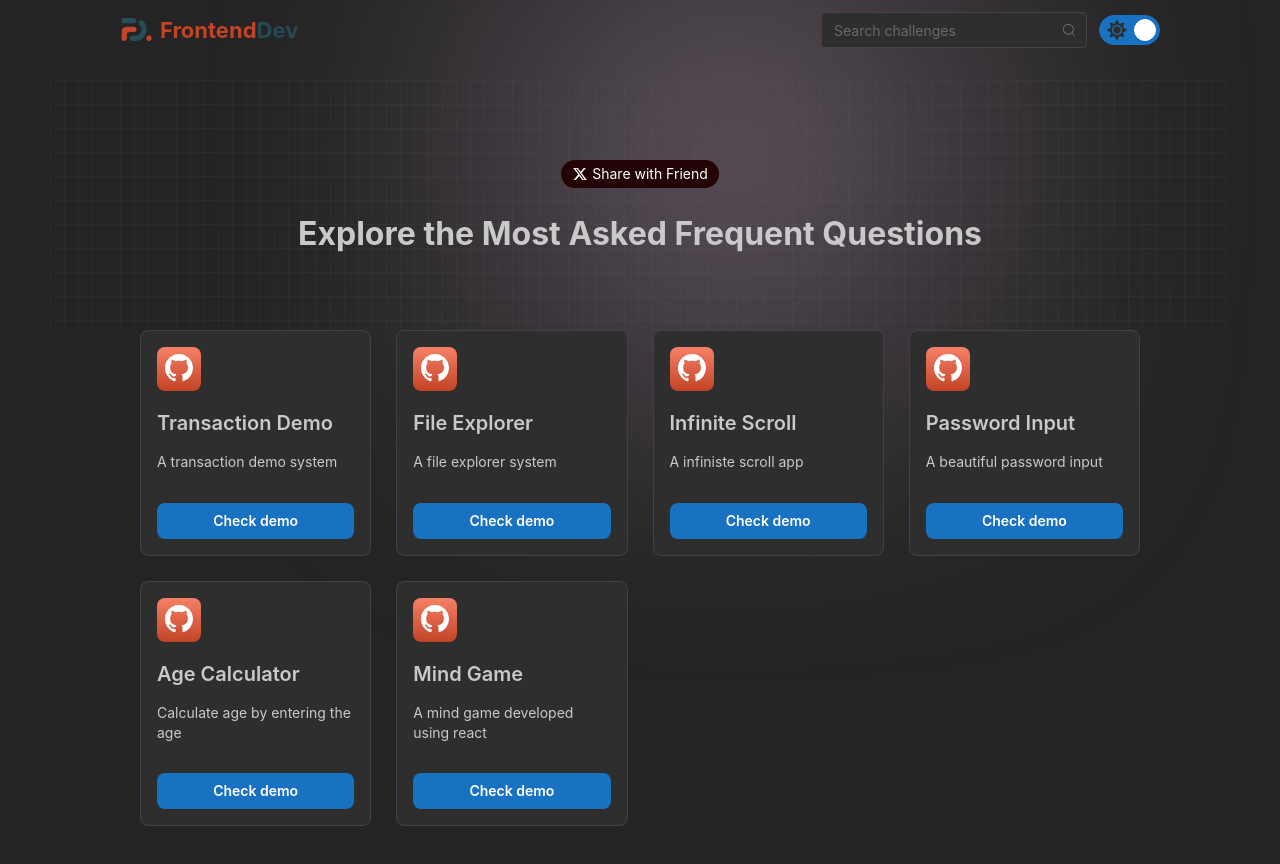
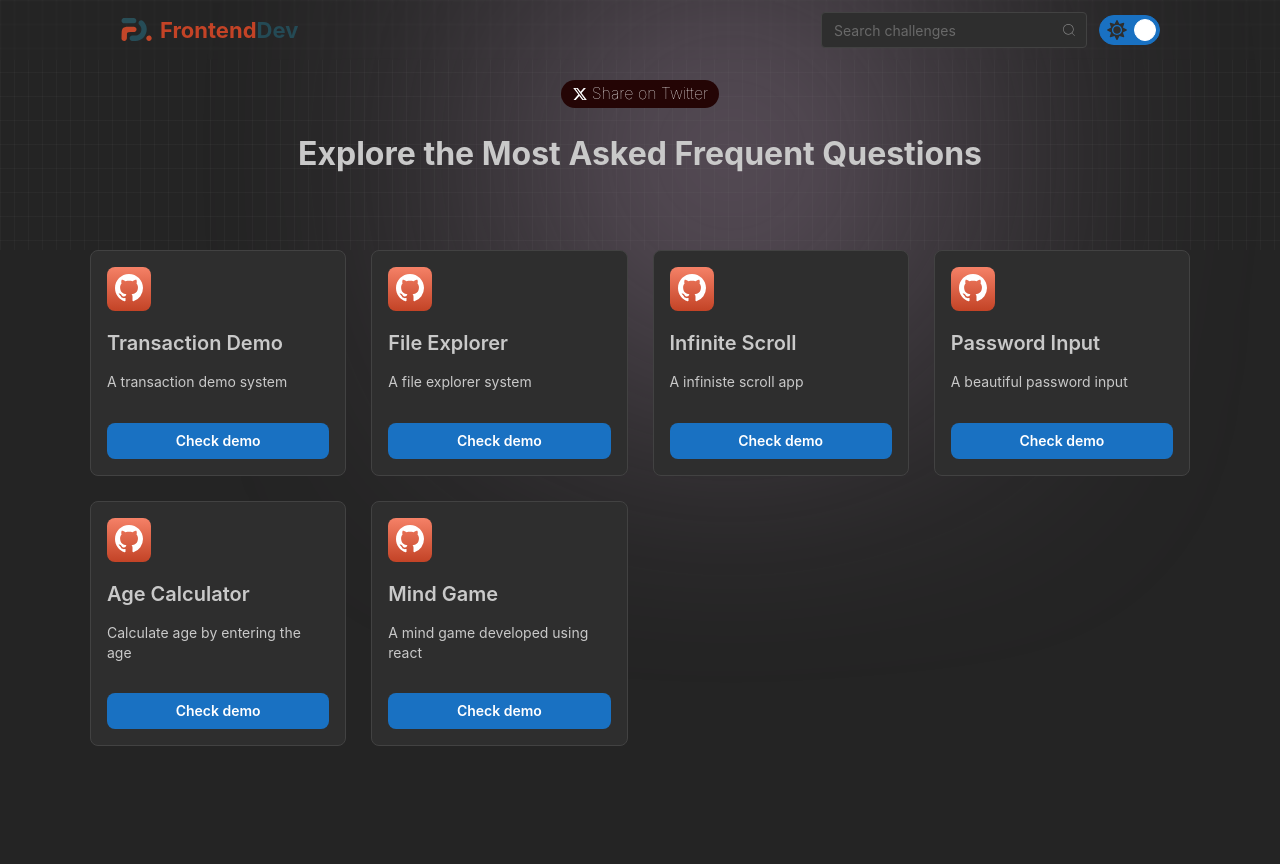
Before and after one commit to mittalsam98/frontenddev, a React (Vite) app: page / in a window 1280 px wide. Shown: the top 864 px of the page. After the commit the page ends 800 px from the top, so only its background shows below. Built offline with nearby package versions, Linux system fonts and the light colour scheme.

Commit message:
Minor fixes

```diff
--- a/src/challanges/infinite-scroll/infinte-scroll.module.css
+++ b/src/challanges/infinite-scroll/infinte-scroll.module.css
@@ -1,6 +1,7 @@
 .outerContainer {
   display: grid;
   grid-template-columns: repeat(1, 1fr);
+  gap: 40px;
 }
 
 .postLink {
@@ -10,7 +11,7 @@
 @media screen and (min-width: 600px) {
   .outerContainer {
     grid-template-columns: repeat(2, 1fr);
-    padding: 50px;
+    padding: 40px;
   }
 }
 @media screen and (min-width: 960px) {
--- a/src/challanges/mind-game/mind-game.module.css
+++ b/src/challanges/mind-game/mind-game.module.css
@@ -7,6 +7,7 @@
   align-items: center;
   justify-content: center;
   gap: 10px;
+  padding: 80px 50px 50px 50px;
   border: 1px solid var(--mantine-color-light-border-0);
 }
 
--- a/src/components/landing-page/hero.jsx
+++ b/src/components/landing-page/hero.jsx
@@ -1,7 +1,8 @@
-import { Chip } from '@mantine/core';
+import { Chip, Text } from '@mantine/core';
 import React from 'react';
 import { FaXTwitter } from 'react-icons/fa6';
 import classes from './landing.module.css';
+import { Link } from 'react-router-dom';
 
 export default function HeroSection() {
   return (
@@ -11,7 +12,16 @@ export default function HeroSection() {
         checked={true}
         icon={<FaXTwitter style={{ width: '16px', height: '16px' }} />}
       >
-        Share with Friend
+        <Text
+          variant='link'
+          component={Link}
+          to='https://twitter.com/intent/post?via=Sachin_Mittal98&name=Sachin_Mittal98&text=Check%20out%20this%20awesome%20Github%20repo%20&url=https://github.com/mittalsam98/frontenddev'
+          className={classes.linkTwitter}
+          target='_blank'
+          fw={100}
+        >
+          Share on Twitter
+        </Text>
       </Chip>
       <div className={classes.exploreChip}></div>
       <h1 classNAme={classes.heading}>Explore the Most Asked Frequent Questions</h1>
--- a/src/components/layouts/layout.jsx
+++ b/src/components/layouts/layout.jsx
@@ -2,11 +2,16 @@ import React from 'react';
 import { Outlet } from 'react-router-dom';
 import MyHeader from '../header/header';
 import classes from './layout.module.css';
+import { useLocation } from 'react-router-dom';
+
 export default function Layout() {
+  const location = useLocation();
+  const isHomePath = location.pathname === '/';
+
   return (
     <div className={classes.layoutContainer}>
       <MyHeader />
-      <div className={classes.outlet}>
+      <div className={isHomePath ? '' : classes.outlet}>
         <Outlet />
       </div>
     </div>
```
